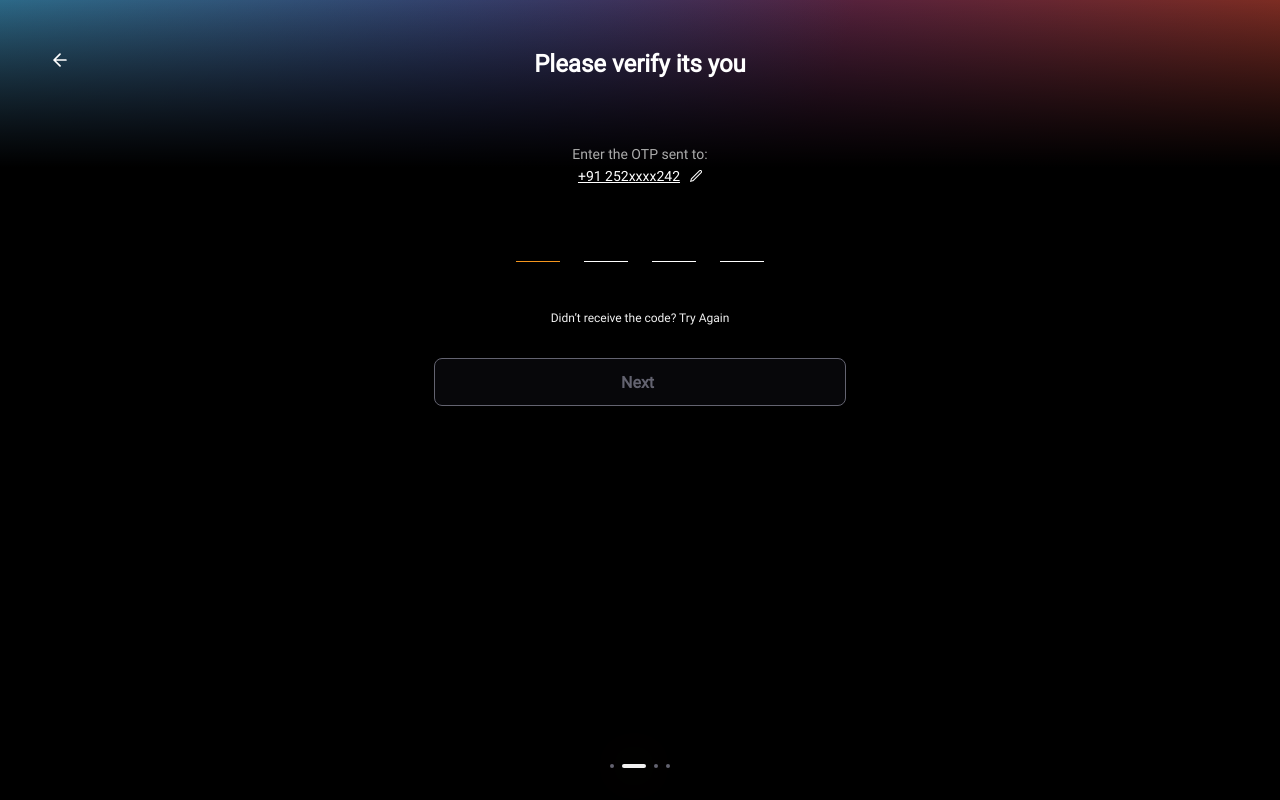
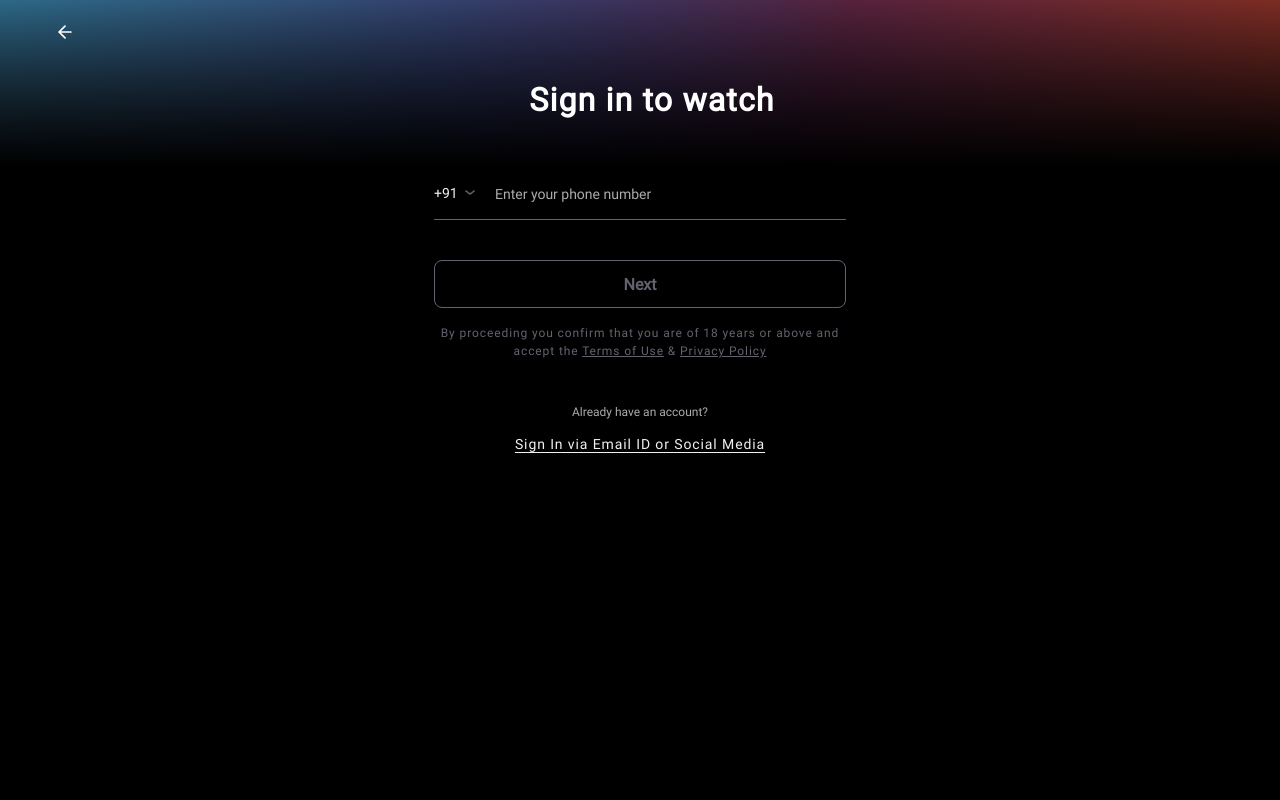
Before and after one commit to bhushan-mehta9/sonyliv-w12, a Next.js app: page /test in a window 1280 px wide. Built offline with nearby package versions, Linux system fonts and the light colour scheme.

Commit message:
made changes to test LightHouse report

```diff
--- a/pages/test.js
+++ b/pages/test.js
@@ -1,10 +1,22 @@
 import SignIn from "@/components/SignIn/SignIn";
+import Head from "next/head";
 
 const { default: ConfirmOtp } = require("@/components/ConfirmOtp/ConfirmOtp");
 
 function TestLight() {
     return <>
-        <ConfirmOtp />
+        <Head>
+        <title>Player Page</title>
+        <meta charset="UTF-8" />
+        <meta name="keywords" content="titla, meta, nextjs" />
+        <meta name="author" content="Syamlal CM" />
+        <meta name="viewport" content="width=device-width, initial-scale=1.0" />
+        <meta
+          name="description"
+          content=" Player page"
+        />
+      </Head>
+    <SignIn />
     </>
 }
 
```
